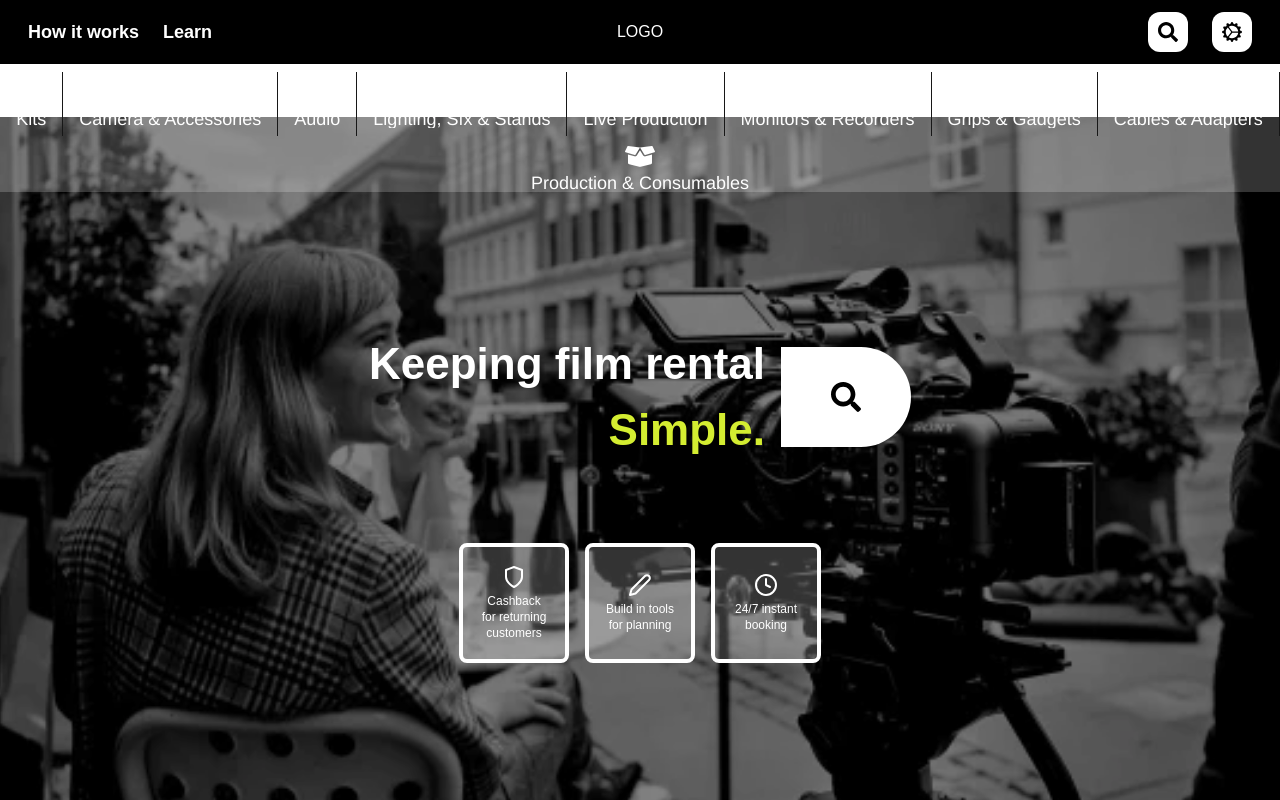
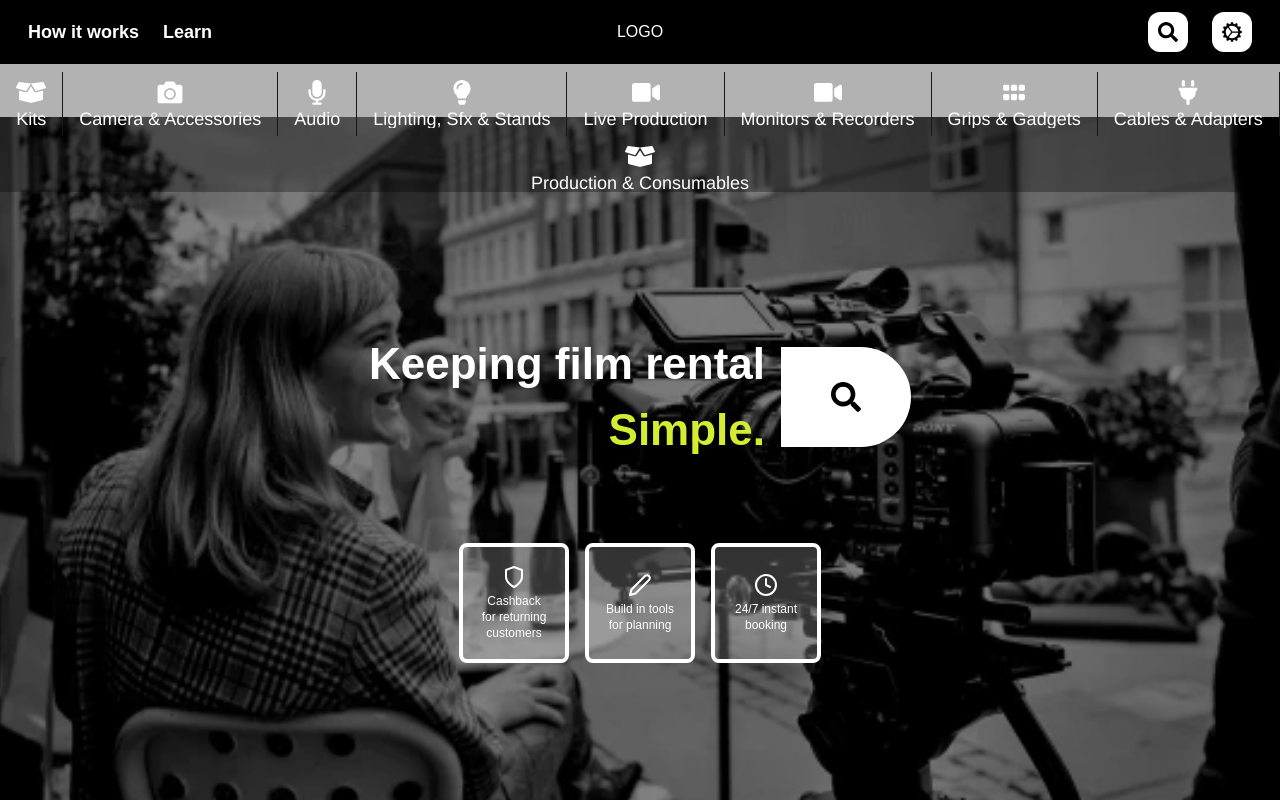
Before and after one commit to vabr0002/simplerent_new, a Next.js app: page / in a window 1280 px wide. Shown: the top 800 px of the page. Built offline with nearby package versions, Linux system fonts and the light colour scheme.

Commit message:
menu fix

```diff
--- a/src/components/navigation/Navigation.jsx
+++ b/src/components/navigation/Navigation.jsx
@@ -243,7 +243,7 @@ const Navigation = () => {
 
         {/* CATEGORY ROW: hide on scroll down, show on scroll up or hover */}
         <div
-          className={`flex flex-row flex-wrap justify-center w-full bg-white/20 font-helvetica select-none
+          className={`flex flex-row flex-wrap justify-center w-full bg-black/30 font-helvetica select-none
             transition-all duration-150
             ${
               isCategoryVisible
@@ -285,7 +285,7 @@ const Navigation = () => {
                 <div
                   className={`absolute top-full ${getSubmenuPosition(
                     index
-                  )} bg-white/20 text-white p-2 rounded-b-md w-max z-20`}
+                  )} bg-black/30 text-white p-2 rounded-b-md w-max z-20`}
                 >
                   <div className="grid grid-cols-2 gap-2">
                     {cat.submenu.map((item, idx) => (
```
